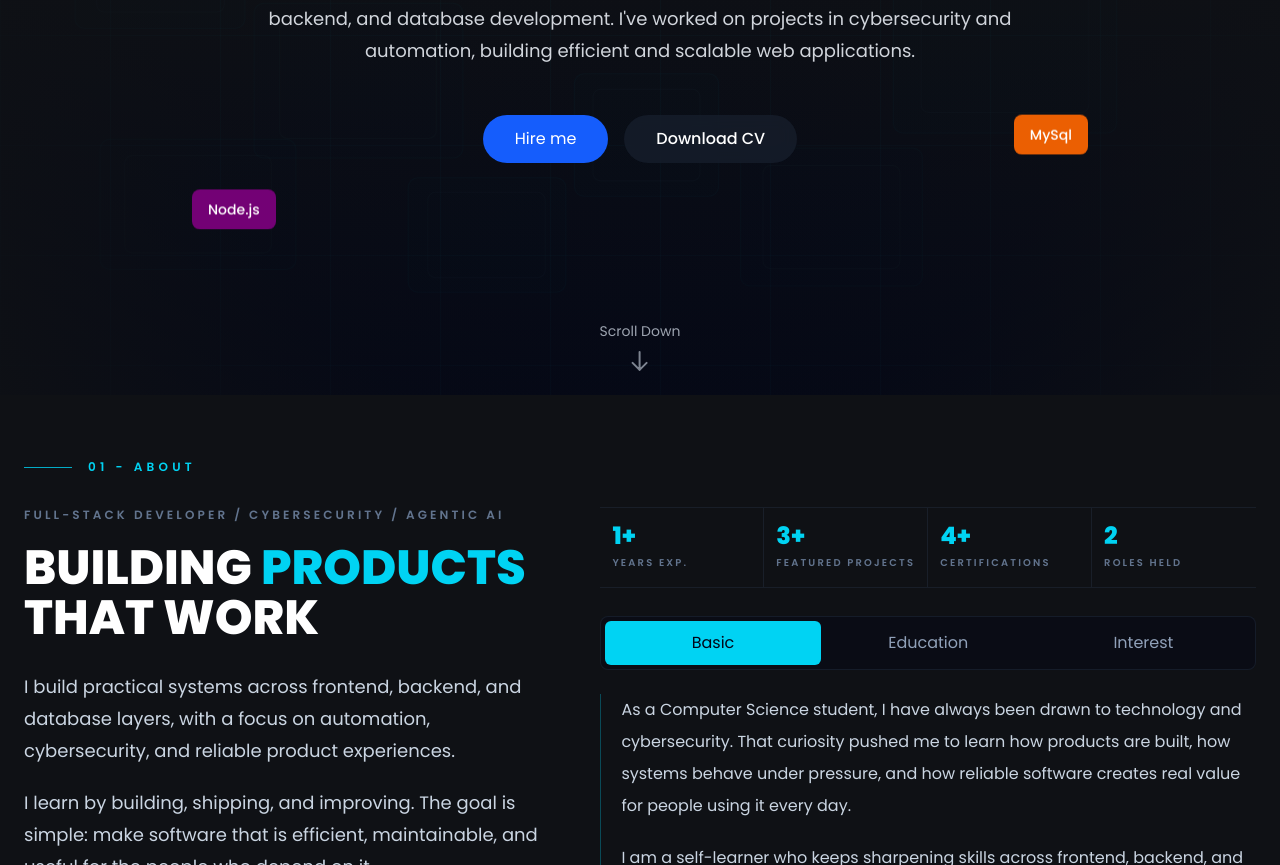
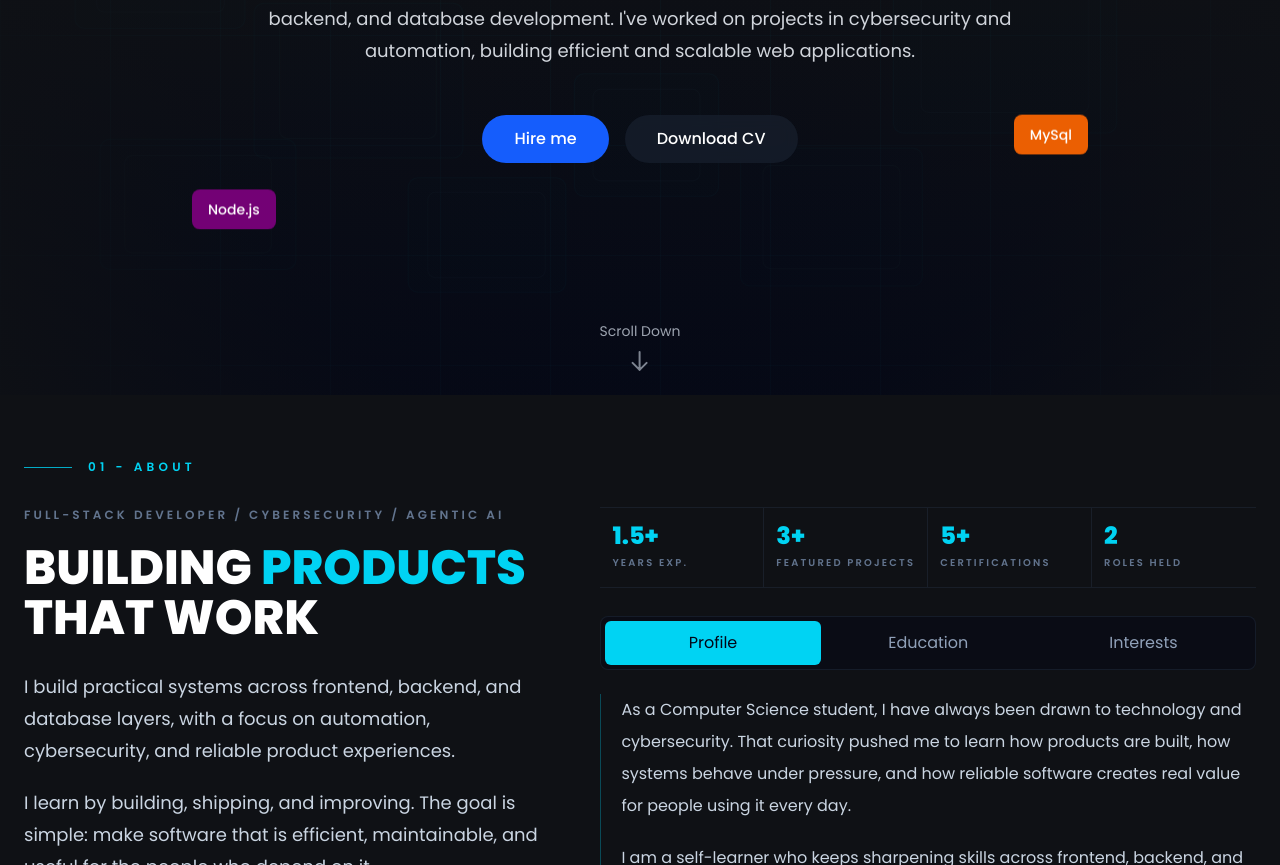
Before and after one commit to purushothamanlabi/React-portfolio, a React (Vite) app: page / in a window 1280 px wide. Shown: the part 405-1270 px from the top of the page. Built offline with nearby package versions, Linux system fonts and the light colour scheme.

Commit message:
feat: initialize portfolio components, styling, and assets

```diff
--- a/src/components/About.jsx
+++ b/src/components/About.jsx
@@ -2,15 +2,15 @@ import { motion as Motion } from 'framer-motion';
 import { useState } from 'react';
 
 const tabs = [
-  { id: 'basic', label: 'Basic' },
+  { id: 'profile', label: 'Profile' },
   { id: 'education', label: 'Education' },
-  { id: 'interest', label: 'Interest' },
+  { id: 'interests', label: 'Interests' },
 ];
 
 const stats = [
-  { value: '1+', label: 'Years Exp.' },
+  { value: '1.5+', label: 'Years Exp.' },
   { value: '3+', label: 'Featured Projects' },
-  { value: '4+', label: 'Certifications' },
+  { value: '5+', label: 'Certifications' },
   { value: '2', label: 'Roles Held' },
 ];
 
@@ -48,14 +48,14 @@ const tabContentVariants = {
 };
 
 const About = () => {
-  const [activeTab, setActiveTab] = useState('basic');
+  const [activeTab, setActiveTab] = useState('profile');
 
   const renderContent = () => {
     switch (activeTab) {
-      case 'basic':
+      case 'profile':
         return (
           <Motion.div
-            key="basic"
+            key="profile"
             initial="hidden"
             animate="visible"
             variants={tabContentVariants}
@@ -113,10 +113,10 @@ const About = () => {
           </Motion.div>
         );
 
-      case 'interest':
+      case 'interests':
         return (
           <Motion.div
-            key="interest"
+            key="interests"
             initial="hidden"
             animate="visible"
             variants={tabContentVariants}
@@ -214,11 +214,10 @@ const About = () => {
                     <button
                       key={tab.id}
                       onClick={() => setActiveTab(tab.id)}
-                      className={`flex-1 rounded-md px-3 py-2.5 text-sm font-semibold transition-colors duration-200 ${
-                        activeTab === tab.id
-                          ? 'bg-cyan-400 text-slate-950'
-                          : 'text-slate-400 hover:bg-slate-800/50 hover:text-slate-100'
-                      }`}
+                      className={`flex-1 rounded-md px-3 py-2.5 text-sm font-semibold transition-colors duration-200 ${activeTab === tab.id
+                        ? 'bg-cyan-400 text-slate-950'
+                        : 'text-slate-400 hover:bg-slate-800/50 hover:text-slate-100'
+                        }`}
                     >
                       {tab.label}
                     </button>
--- a/src/components/Experience.jsx
+++ b/src/components/Experience.jsx
@@ -61,7 +61,23 @@ const Experience = () => {
   const wheelDeltaRef = useRef(0);
   const lastStepAtRef = useRef(0);
   const [activeJourneyIndex, setActiveJourneyIndex] = useState(0);
+  const [isSectionInView, setIsSectionInView] = useState(false);
   const isDesktop = useDesktopQuery();
+
+  useEffect(() => {
+    const observer = new IntersectionObserver(
+      ([entry]) => {
+        setIsSectionInView(entry.isIntersecting);
+      },
+      { threshold: [0, 0.1, 0.9, 1.0] }
+    );
+
+    if (sectionRef.current) {
+      observer.observe(sectionRef.current);
+    }
+
+    return () => observer.disconnect();
+  }, []);
 
   useEffect(() => {
     activeJourneyRef.current = activeJourneyIndex;
@@ -74,11 +90,13 @@ const Experience = () => {
     if (!section) return undefined;
 
     const setJourneyIndex = (nextIndex) => {
+      if (activeJourneyRef.current === nextIndex) return;
       activeJourneyRef.current = nextIndex;
       setActiveJourneyIndex(nextIndex);
     };
 
     const isSectionActive = () => {
+      if (!isSectionInView) return false;
       const rect = section.getBoundingClientRect();
       return rect.top < window.innerHeight * 0.7 && rect.bottom > window.innerHeight * 0.3;
     };
@@ -140,7 +158,7 @@ const Experience = () => {
       section.removeEventListener('wheel', handleWheel);
       window.removeEventListener('scroll', syncBoundaryIndex);
     };
-  }, [isDesktop]);
+  }, [isDesktop, isSectionInView]);
 
   const experiences = [
     {
@@ -239,7 +257,7 @@ const Experience = () => {
                       {journeyPoints
                         .slice(activeJourneyIndex, activeJourneyIndex + VISIBLE_JOURNEY_COUNT)
                         .map((point, offset) => (
-                          <div key={`${activeJourneyIndex}-${point}`} className="py-4 first:pt-0 last:pb-0">
+                          <div key={point} className="py-4 first:pt-0 last:pb-0">
                             <JourneyPoint
                               point={point}
                               index={activeJourneyIndex + offset}
--- a/src/components/LandingPage.jsx
+++ b/src/components/LandingPage.jsx
@@ -218,9 +218,12 @@ const LandingPage = () => {
             transition={{ duration: 0.8, delay: 0.4, ease: "easeOut" }}
             className="relative z-10 mx-auto flex w-full max-w-xs flex-row justify-between gap-3 sm:max-w-none sm:flex-row sm:justify-center sm:gap-4"
           >
-            <button className="w-1/2 rounded-full bg-blue-600 px-4 py-2 font-medium text-white transition-colors hover:bg-blue-700 sm:w-auto sm:px-8 sm:py-3">
+            <a
+              href="#contact"
+              className="w-1/2 rounded-full bg-blue-600 px-4 py-2 text-center font-medium text-white transition-colors hover:bg-blue-700 sm:w-auto sm:px-8 sm:py-3"
+            >
               Hire me
-            </button>
+            </a>
             <a
               href={resumePdf}
               download="Purushothaman-CV.pdf"
--- a/src/index.css
+++ b/src/index.css
@@ -2,6 +2,10 @@
 
 html {
   scroll-behavior: smooth;
+}
+
+section {
+  scroll-margin-top: 80px;
 }
 
 body {
```
Also changed, not shown: 1 other file (tests, documents, lock files or other folders).
